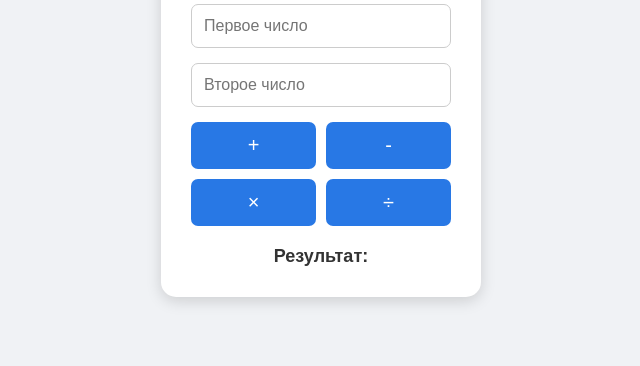
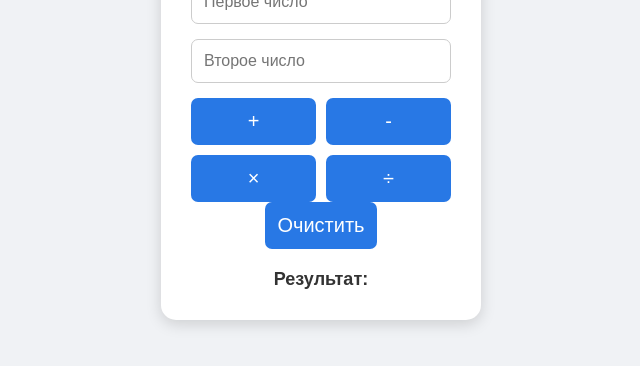
Before and after one commit to Denman77/Simple-Calculator, a plain HTML site: page index.html in a window 1280 px wide. Shown: the part 296-662 px from the top of the page, without its empty margins (319-959 px from the left). Drawn offline with Linux system fonts and the light colour scheme.

Commit message:
обавлена кнопка очистки калькулятора

```diff
--- a/index.html
+++ b/index.html
@@ -22,6 +22,8 @@
         <button onclick="calculate('/')">÷</button>
     </div>
 
+    <button class="clear-button" onclick="clearCalculator()">Очистить</button>
+
     <h2 id="result">Результат: </h2>
 </div>
 
--- a/script.js
+++ b/script.js
@@ -14,3 +14,7 @@ function calculate(operation) {
         result = num1 / num2;}
 
     document.getElementById("result").textContent = "Результат: " + result;}
+function clearCalculator() {
+    document.getElementById('num1').value = '';
+    document.getElementById('num2').value = '';
+    document.getElementById('result').textContent = 'Результат: ';}
```
